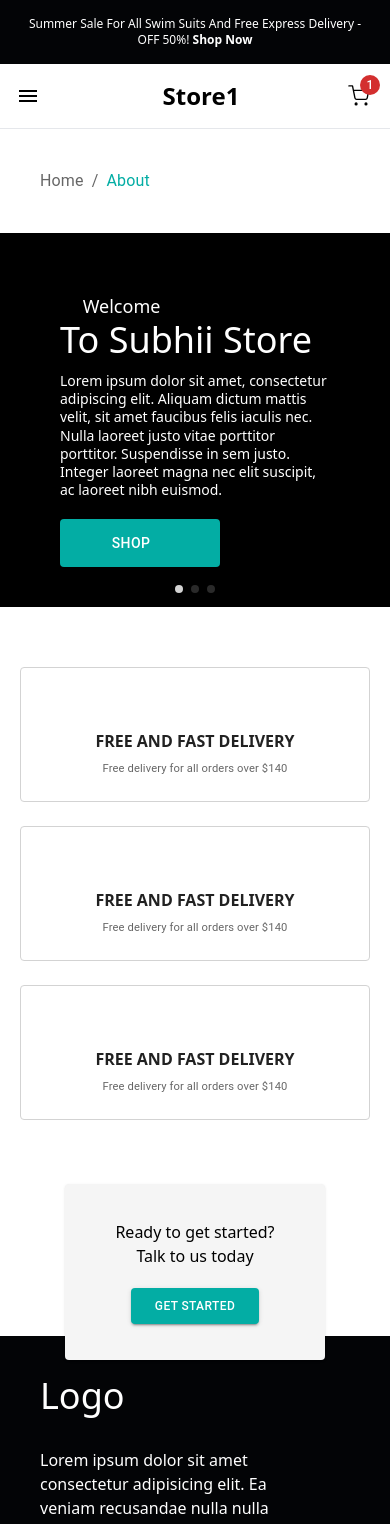
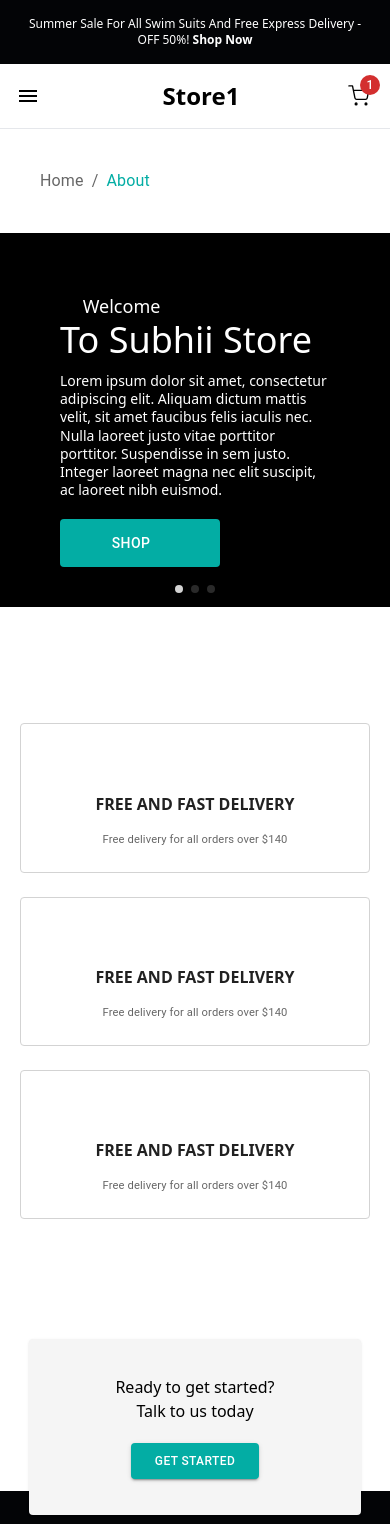
Before and after one commit to subhanrizwan/Ecommerce-Store1, a React (Vite) app: page /about in a window 390 px wide. Shown: the top 1524 px of the page. Built offline with nearby package versions, Linux system fonts and the light colour scheme; some icons are missing.

Commit message:
featture highlight done

```diff
--- a/src/Sections/HomeSection/FetaureHighlight/FeatureHighlight.jsx
+++ b/src/Sections/HomeSection/FetaureHighlight/FeatureHighlight.jsx
@@ -3,9 +3,9 @@ import SelectAction from "./FeatureHighlightCards.jsx";
 const FeatureHighlight = () => {
   return (
     <>
-      <section className="featureHighlight-section flex justify-center lg:p-5 mt-6 lg:mt-0 md:mt-0">
-        <div className="container flex">
-          <div className="row p-5 max-w-7xl w-full mx-auto md:mt-5 lg:mt-0 md:mb-0">
+      <section className="featureHighlight-section py-6">
+        <div className="container">
+          <div className="p-5 max-w-4xl w-full mx-auto md:mt-5 lg:mt-0 md:mb-0">
             <SelectAction/>
           </div>
         </div>
--- a/src/Sections/HomeSection/FetaureHighlight/FeatureHighlightCards.jsx
+++ b/src/Sections/HomeSection/FetaureHighlight/FeatureHighlightCards.jsx
@@ -36,15 +36,16 @@ function SelectActionCard() {
         display: "grid",
         gridTemplateColumns: "repeat(auto-fill, minmax(min(200px, 100%), 1fr))",
         gap: 3,
+    padding: "2rem 0",
       }}
     >
+
       {cards.map((card, index) => (
         <Card
           sx={{
             boxShadow: "none",
             border:'1px solid lightgray',
             textAlign: "center",
-
           }}
         >
           <CardActionArea
@@ -68,7 +69,7 @@ function SelectActionCard() {
               <Typography
                 sx={{
                   marginTop: "0.5rem",
-                  marginBottom: "0.8rem",
+                  marginBottom: "1.2rem",
                 }}
                 variant="b"
                 component="div"
@@ -77,7 +78,7 @@ function SelectActionCard() {
               </Typography>
               <Typography
                 sx={{
-                  marginBottom: "0.5rem",
+                  marginBottom: "1rem",
                   fontWeight: "bold",
 
                 }}
@@ -101,7 +102,7 @@ function SelectActionCard() {
           </CardActionArea>
         </Card>
       ))}
-    </Box>
+     </Box>
   );
 }
 
--- a/src/components/ctaSection.jsx
+++ b/src/components/ctaSection.jsx
@@ -5,7 +5,7 @@ const CtaFooter = () => {
   return (
     <section className="cta-footer ">
       {/*  sm:w-2/5 sm:flex-col sm:items-center sm:mb-5*/}
-      <div className="w-2/3 md:w-7/12 sm:w-9/12 flex justify-between flex-wrap md:flex-nowrap sm:flex-nowrap sm:flex-nowrapF bg-Fieldbg mx-auto p-9 rounded shadow relative top-11 z-30">
+      <div className="w-[85%] md:w-7/12 sm:w-9/12 flex justify-between flex-wrap md:flex-nowrap sm:flex-nowrap sm:flex-nowrapF bg-Fieldbg mx-auto p-9 rounded shadow relative top-11 z-30">
         <div className="left-section w-full text-center md:text-left sm:text-left mb-5 md:mb-0 sm:mb-0">
           <p>Ready to get started?</p>
           <p>Talk to us today </p>
```
